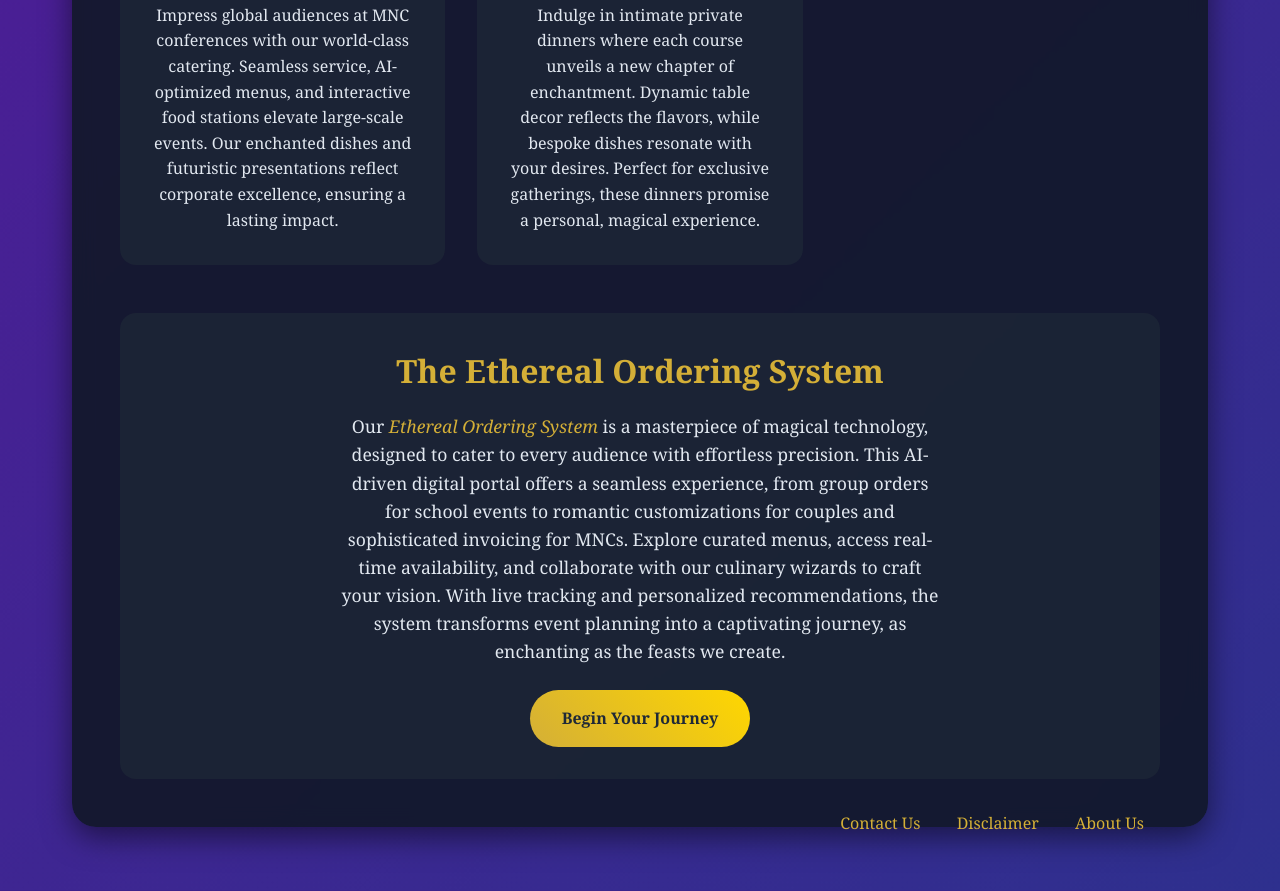
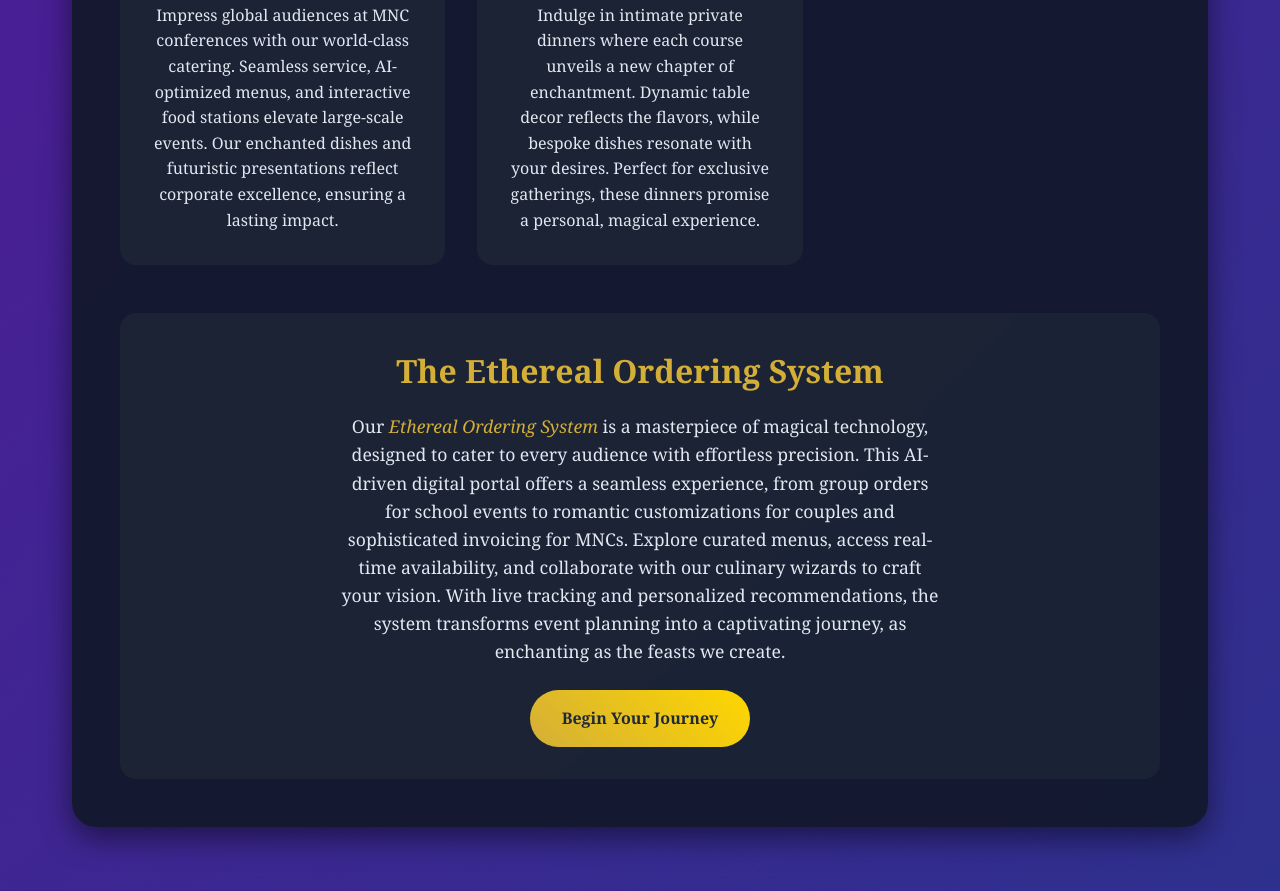
Before and after one commit to OPBSUTHAR/catering-reservation-and-order-system, a website: page public/services.html in a window 1280 px wide. Shown: the part 2366-3257 px from the top of the page. Drawn offline with Linux system fonts and the light colour scheme.

Commit message:
updated services

```diff
--- a/public/services.html
+++ b/public/services.html
@@ -415,12 +415,6 @@
           Our <span class="highlight">Ethereal Ordering System</span> is a masterpiece of magical technology, designed to cater to every audience with effortless precision. This AI-driven digital portal offers a seamless experience, from group orders for school events to romantic customizations for couples and sophisticated invoicing for MNCs. Explore curated menus, access real-time availability, and collaborate with our culinary wizards to craft your vision. With live tracking and personalized recommendations, the system transforms event planning into a captivating journey, as enchanting as the feasts we create.
         </p>
         <a href="index.html" class="order-button">Begin Your Journey</a>
-      </div>
-      <div class="nav-links">
-        <a href="index.html">Contact Us</a>
-        <a href="disclaimer.html">Disclaimer</a>
-        <a href="aboutus.html">About Us</a>
-      </div>
     </section>
   </div>
   <footer class="footer">
```
